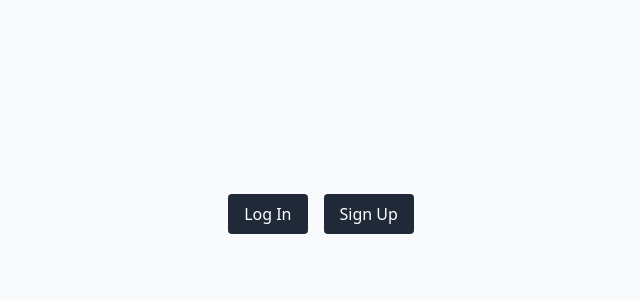
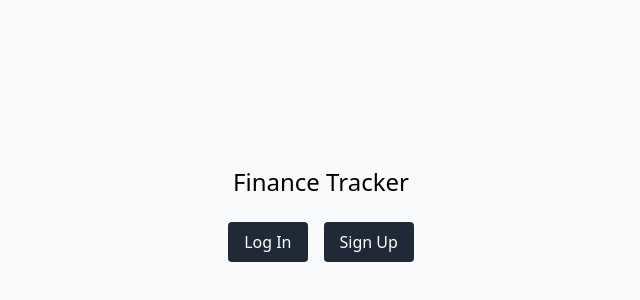
Before and after one commit to joe-winter/finance-tracker, a React (Vite) app in the folder frontend/: page / in a window 1280 px wide. Shown: the part 186-486 px from the top of the page, without its empty margins (319-959 px from the left). Built offline with nearby package versions, Linux system fonts and the light colour scheme; no server answers.

Commit message:
sylted hoem and login page

```diff
--- a/frontend/src/pages/Home.tsx
+++ b/frontend/src/pages/Home.tsx
@@ -1,18 +1,31 @@
 import { useNavigate } from "react-router-dom";
 
 export default function Home() {
-  const navigate = useNavigate()
+  const navigate = useNavigate();
 
   const handleLogInClick = () => {
-    navigate("/login")
-  }
+    navigate("/login");
+  };
   const handleSignUpClick = () => {
-    navigate("/signup")
-  }
+    navigate("/signup");
+  };
   return (
-    <div className="h-screen flex items-center justify-center space-x-4">
-      <button onClick={handleLogInClick} className="bg-gray-800 hover:bg-gray-700 text-white font-medium py-2 px-4 rounded transition">Log In</button>
-      <button onClick={handleSignUpClick} className="bg-gray-800 hover:bg-gray-700 text-white font-medium py-2 px-4 rounded transition">Sign Up</button>
+    <div className="h-screen flex flex-col items-center justify-center">
+      <h1 className="text-2xl font-medium mb-6">Finance Tracker</h1>
+      <div className="flex space-x-4">
+        <button
+          onClick={handleLogInClick}
+          className="bg-gray-800 hover:bg-gray-700 text-white font-medium py-2 px-4 rounded transition"
+        >
+          Log In
+        </button>
+        <button
+          onClick={handleSignUpClick}
+          className="bg-gray-800 hover:bg-gray-700 text-white font-medium py-2 px-4 rounded transition"
+        >
+          Sign Up
+        </button>
+      </div>
     </div>
   );
 }
--- a/frontend/src/pages/Login.tsx
+++ b/frontend/src/pages/Login.tsx
@@ -2,7 +2,7 @@ import LoginForm from "../components/LoginForm"
 
 export default function Login() {
   return (
-    <div className="flex flex-col items-center justify-center px-6 py-8 mx-auto">
+    <div className="h-screen flex flex-col items-center justify-center px-6 py-8 mx-auto lg:max-w-lg md:max-w-md sm:max-w-sm">
       <h2 className="mb-6 text-xl font-semibold text-gray-900">Login</h2>
       <LoginForm />
     </div>
```
